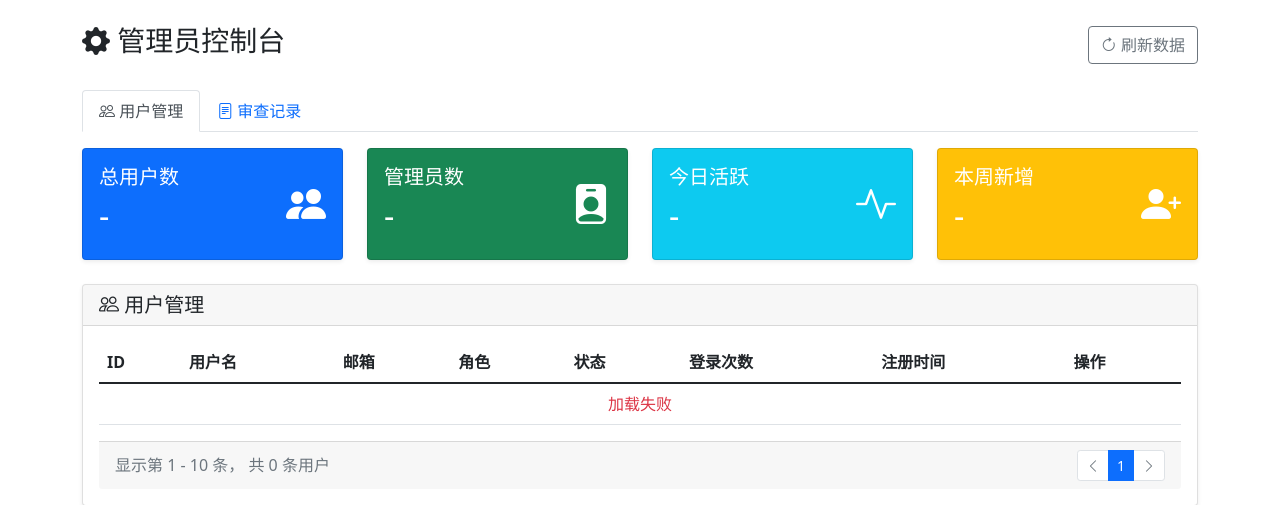
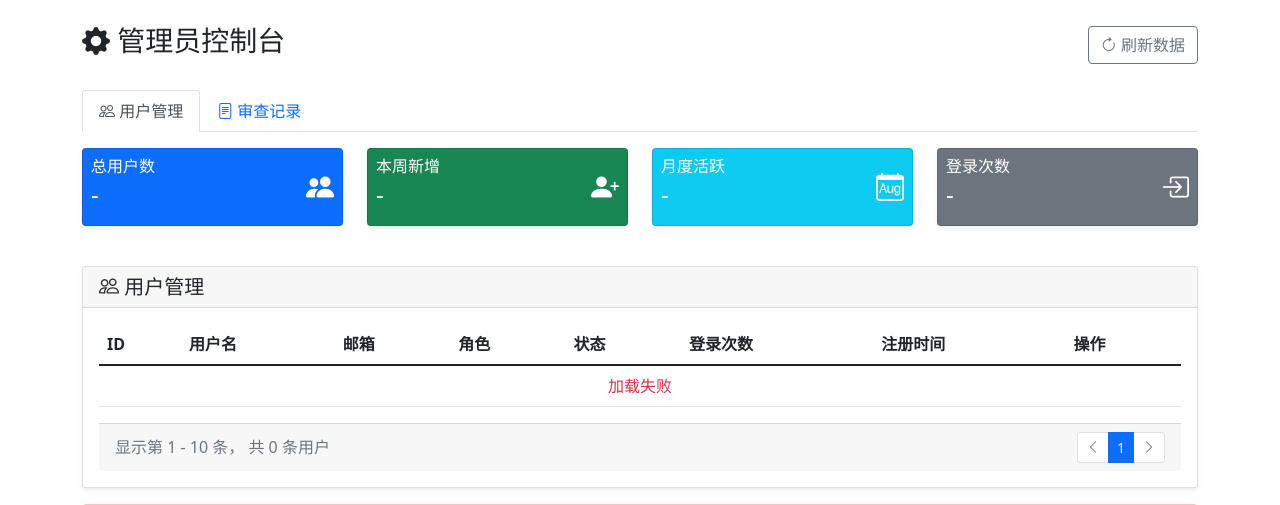
Before and after one commit to Darwinnpos/autocodereview, a Flask app: page /admin in a window 1280 px wide. Shown: the part 56-561 px from the top of the page. Run offline with Flask 3, Linux system fonts and the light colour scheme; some libraries are stand-ins or nearby versions.

Commit message:
fix: 修复管理员统计API路由冲突并优化统计卡片布局
- 移除auth.py中重复的admin statistics路由，解决路由冲突问题
- 调整统计卡片为4个并排显示，优化响应式布局
- 更新统计内容：移除今日活跃和管理员数，新增登录次数和月度活跃统计
- 修改登录次数卡片颜色为灰色(bg-secondary)，提升视觉效果
- 增强前端错误处理和调试日志，改善用户体验

🤖 Generated with [Claude Code](https://claude.com/claude-code)

Co-Authored-By: Claude <noreply@anthropic.com>

```diff
--- a/app/api/admin.py
+++ b/app/api/admin.py
@@ -14,13 +14,20 @@ auth_db = AuthDatabase()
 
 def require_admin():
     """检查用户是否为管理员"""
+    print(f"Debug - session内容: {dict(session)}")
     if 'user_id' not in session:
+        print("Debug - session中没有user_id")
         return False, None
 
-    user = auth_db.get_user_by_id(session['user_id'])
+    user_id = session['user_id']
+    print(f"Debug - 用户ID: {user_id}")
+    user = auth_db.get_user_by_id(user_id)
+    print(f"Debug - 用户信息: {user}")
     if not user or user.role != 'admin':
+        print(f"Debug - 用户不存在或不是管理员, role: {user.role if user else 'None'}")
         return False, None
 
+    print(f"Debug - 管理员验证成功: {user.username}")
     return True, user
 
 
@@ -40,30 +47,34 @@ def get_admin_statistics():
         cursor.execute("SELECT COUNT(*) FROM users")
         total_users = cursor.fetchone()[0]
 
-        # 管理员数
-        cursor.execute("SELECT COUNT(*) FROM users WHERE role = 'admin'")
-        admin_count = cursor.fetchone()[0]
-
-        # 今日活跃用户数（根据最后登录时间）
-        today = datetime.now().date()
-        cursor.execute("SELECT COUNT(*) FROM users WHERE DATE(last_login) = ?", (today,))
-        today_active = cursor.fetchone()[0]
-
         # 本周新增用户数
         week_ago = datetime.now() - timedelta(days=7)
         cursor.execute("SELECT COUNT(*) FROM users WHERE created_at > ?", (week_ago.isoformat(),))
         new_this_week = cursor.fetchone()[0]
 
+        # 总登录次数
+        cursor.execute("SELECT SUM(login_count) FROM users")
+        total_logins = cursor.fetchone()[0] or 0
+
+        # 月度活跃用户数（根据最后登录时间）
+        month_ago_date = (datetime.now() - timedelta(days=30)).date()
+        cursor.execute("SELECT COUNT(*) FROM users WHERE DATE(last_login) >= ?", (month_ago_date,))
+        month_active = cursor.fetchone()[0]
+
         conn.close()
+
+        stats_data = {
+            'total_users': total_users,
+            'new_this_week': new_this_week,
+            'total_logins': total_logins,
+            'month_active': month_active
+        }
+
+        print(f"Debug - API返回的统计数据: {stats_data}")
 
         return jsonify({
             'success': True,
-            'statistics': {
-                'total_users': total_users,
-                'admin_count': admin_count,
-                'today_active': today_active,
-                'new_this_week': new_this_week
-            }
+            'statistics': stats_data
         })
 
     except Exception as e:
--- a/app/api/auth.py
+++ b/app/api/auth.py
@@ -397,29 +397,6 @@ def update_user_status(target_user_id):
         return jsonify({'error': '服务器内部错误'}), 500
 
 
-@bp.route('/admin/statistics', methods=['GET'])
-def get_admin_statistics():
-    """获取管理员统计信息"""
-    try:
-        user_id = session.get('user_id')
-        if not user_id:
-            return jsonify({'error': '未登录'}), 401
-
-        current_user = auth_db.get_user_by_id(user_id)
-        if not current_user or current_user.role != 'admin':
-            return jsonify({'error': '权限不足'}), 403
-
-        stats = auth_db.get_user_statistics()
-
-        return jsonify({
-            'success': True,
-            'statistics': stats
-        }), 200
-
-    except Exception as e:
-        logger.error(f"Error in get_admin_statistics: {e}")
-        return jsonify({'error': '服务器内部错误'}), 500
-
 
 @bp.route('/detect-models', methods=['POST'])
 def detect_models():
--- a/app/templates/admin.html
+++ b/app/templates/admin.html
@@ -41,63 +41,63 @@
 <div class="tab-content" id="adminTabsContent">
     <!-- 用户管理 -->
     <div class="tab-pane fade show active" id="users" role="tabpanel">
-        <!-- 用户统计卡片 -->
+        <!-- 用户统计卡片 - 4个并排显示 -->
         <div class="row mb-4 mt-3">
-            <div class="col-md-3">
+            <div class="col-lg-3 col-md-6 col-sm-6 mb-3">
                 <div class="card text-white bg-primary">
-                    <div class="card-body">
+                    <div class="card-body p-2">
                         <div class="d-flex justify-content-between">
                             <div>
-                                <h5 class="card-title">总用户数</h5>
-                                <h2 id="totalUsers">-</h2>
+                                <h6 class="card-title mb-1">总用户数</h6>
+                                <h4 id="totalUsers">-</h4>
                             </div>
                             <div class="align-self-center">
-                                <i class="bi bi-people-fill fs-1"></i>
+                                <i class="bi bi-people-fill fs-3"></i>
                             </div>
                         </div>
                     </div>
                 </div>
             </div>
-            <div class="col-md-3">
+            <div class="col-lg-3 col-md-6 col-sm-6 mb-3">
                 <div class="card text-white bg-success">
-                    <div class="card-body">
+                    <div class="card-body p-2">
                         <div class="d-flex justify-content-between">
                             <div>
-                                <h5 class="card-title">管理员数</h5>
-                                <h2 id="adminCount">-</h2>
+                                <h6 class="card-title mb-1">本周新增</h6>
+                                <h4 id="newThisWeek">-</h4>
                             </div>
                             <div class="align-self-center">
-                                <i class="bi bi-person-badge-fill fs-1"></i>
+                                <i class="bi bi-person-plus-fill fs-3"></i>
                             </div>
                         </div>
                     </div>
                 </div>
             </div>
-            <div class="col-md-3">
+            <div class="col-lg-3 col-md-6 col-sm-6 mb-3">
                 <div class="card text-white bg-info">
-                    <div class="card-body">
+                    <div class="card-body p-2">
                         <div class="d-flex justify-content-between">
                             <div>
-                                <h5 class="card-title">今日活跃</h5>
-                                <h2 id="todayActive">-</h2>
+                                <h6 class="card-title mb-1">月度活跃</h6>
+                                <h4 id="monthActive">-</h4>
                             </div>
                             <div class="align-self-center">
-                                <i class="bi bi-activity fs-1"></i>
+                                <i class="bi bi-calendar-month fs-3"></i>
                             </div>
                         </div>
                     </div>
                 </div>
             </div>
-            <div class="col-md-3">
-                <div class="card text-white bg-warning">
-                    <div class="card-body">
+            <div class="col-lg-3 col-md-6 col-sm-6 mb-3">
+                <div class="card text-white bg-secondary">
+                    <div class="card-body p-2">
                         <div class="d-flex justify-content-between">
                             <div>
-                                <h5 class="card-title">本周新增</h5>
-                                <h2 id="newThisWeek">-</h2>
+                                <h6 class="card-title mb-1">登录次数</h6>
+                                <h4 id="totalLogins">-</h4>
                             </div>
                             <div class="align-self-center">
-                                <i class="bi bi-person-plus-fill fs-1"></i>
+                                <i class="bi bi-box-arrow-in-right fs-3"></i>
                             </div>
                         </div>
                     </div>
@@ -402,13 +402,22 @@ async function loadStatistics() {
         const response = await axios.get('/api/admin/statistics');
         if (response.data.success) {
             const stats = response.data.statistics;
-            document.getElementById('totalUsers').textContent = stats.total_users;
-            document.getElementById('adminCount').textContent = stats.admin_count;
-            document.getElementById('todayActive').textContent = stats.today_active;
-            document.getElementById('newThisWeek').textContent = stats.new_this_week;
+            console.log('统计数据:', stats); // 调试信息
+            console.log('total_users:', stats.total_users);
+            console.log('new_this_week:', stats.new_this_week);
+            console.log('total_logins:', stats.total_logins);
+            console.log('month_active:', stats.month_active);
+
+            document.getElementById('totalUsers').textContent = stats.total_users || 0;
+            document.getElementById('newThisWeek').textContent = stats.new_this_week || 0;
+            document.getElementById('totalLogins').textContent = stats.total_logins || 0;
+            document.getElementById('monthActive').textContent = stats.month_active || 0;
+        } else {
+            console.error('API返回失败:', response.data);
         }
     } catch (error) {
         console.error('加载统计信息失败:', error);
+        console.error('错误详情:', error.response);
     }
 }
 
```
